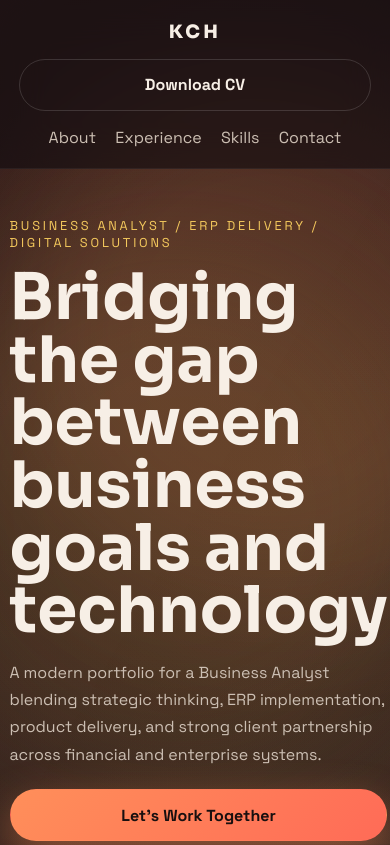
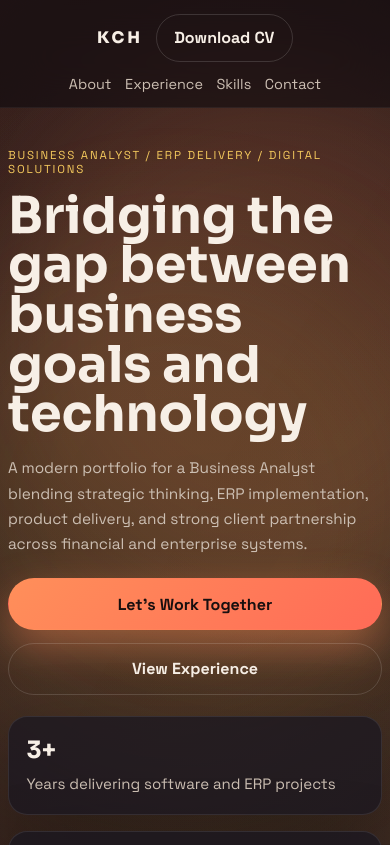
Before and after one commit to khin-cho-htet/Creation, a website: page public/index.html in a window 390 px wide. Shown: the top 845 px of the page. Drawn offline with Linux system fonts and the light colour scheme.

Commit message:
Improve mobile responsiveness

```diff
--- a/public/styles.css
+++ b/public/styles.css
@@ -588,12 +588,20 @@ a {
   .topbar {
     flex-wrap: wrap;
     justify-content: center;
+    padding: 0.95rem 1rem;
   }
 
   .nav {
     order: 3;
+    width: 100%;
     flex-wrap: wrap;
     justify-content: center;
+    gap: 0.85rem 1rem;
+    font-size: 0.95rem;
+  }
+
+  .topbar > .button-ghost {
+    padding: 0.8rem 1.1rem;
   }
 
   .hero-stats {
@@ -619,11 +627,31 @@ a {
 @media (max-width: 560px) {
   .section {
     width: min(100% - 1.2rem, 1180px);
-    padding: 3rem 0;
+    padding: 2.5rem 0;
   }
 
   .hero h1 {
-    font-size: clamp(2.7rem, 17vw, 4rem);
+    font-size: clamp(2.2rem, 13vw, 3.4rem);
+  }
+
+  .section h2 {
+    font-size: clamp(1.7rem, 9vw, 2.3rem);
+  }
+
+  .lead,
+  .panel p,
+  .contact-card p {
+    font-size: 0.96rem;
+    line-height: 1.65;
+  }
+
+  .eyebrow {
+    font-size: 0.72rem;
+    letter-spacing: 0.16em;
+  }
+
+  .hero-actions {
+    gap: 0.8rem;
   }
 
   .panel,
@@ -633,8 +661,55 @@ a {
     border-radius: 1.5rem;
   }
 
-  .button,
+  .hero-actions .button,
   .contact-links a {
     width: 100%;
   }
+
+  .chip-grid span,
+  .marquee-track span {
+    font-size: 0.92rem;
+  }
+
+  .hero-stats article {
+    border-radius: 1.2rem;
+  }
+
+  .topbar {
+    gap: 0.8rem;
+  }
 }
+
+@media (max-width: 420px) {
+  .section {
+    width: calc(100% - 1rem);
+  }
+
+  .topbar {
+    padding: 0.85rem 0.8rem;
+  }
+
+  .brand {
+    font-size: 1rem;
+  }
+
+  .nav {
+    gap: 0.7rem 0.85rem;
+    font-size: 0.9rem;
+  }
+
+  .panel,
+  .contact-card,
+  .timeline-card,
+  .hero-stats article {
+    padding: 1.1rem;
+  }
+
+  .floating-note strong {
+    font-size: 0.88rem;
+  }
+
+  .contact-links {
+    gap: 0.8rem;
+  }
+}
```
